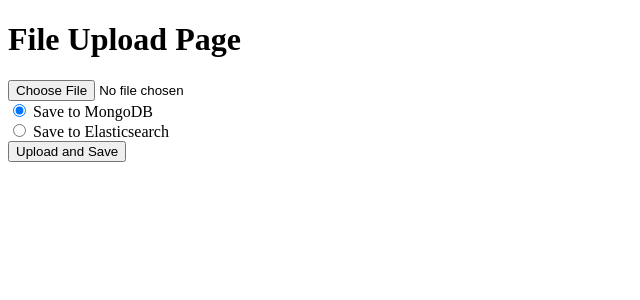
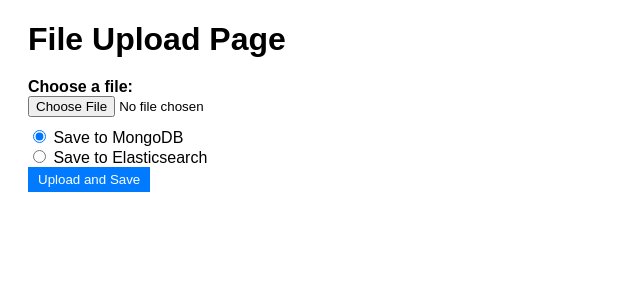
Before and after one commit to Mohammadreza-Farkhondeh/django_nosql, a Django app: template file_upload/templates/file_upload/upload_file.html in a window 1280 px wide. Shown: the top 300 px of the page, without its empty margins (0-640 px from the left). Run offline with Django 4.2, Linux system fonts and the light colour scheme; the template is opened without the code that fills it, so the values that code supplies are empty.

Commit message:
added styles to html s

```diff
--- a/file_upload/templates/file_upload/base.html
+++ b/file_upload/templates/file_upload/base.html
@@ -3,11 +3,20 @@
 
 <head>
     <title>{% block title %}django_nosql{% endblock %}</title>
+    <style>
+        body {
+            font-family: Arial, sans-serif;
+        }
+        #content {
+            margin: 20px;
+        }
+    </style>
 </head>
-</body>
-<div id="content">
-    {% block content %}{% endblock %}
-</div>
+
+<body>
+    <div id="content">
+        {% block content %}{% endblock %}
+    </div>
 </body>
 
 </html>
--- a/file_upload/templates/file_upload/search.html
+++ b/file_upload/templates/file_upload/search.html
@@ -3,7 +3,7 @@
 {% block searchbar %}
 <form method="get">
     <label for="q">Search:</label>
-    <input type="text" name="q" value="{{ request.GET.q }}">
-    <button type="submit">Search</button>
+    <input type="text" name="q" value="{{ request.GET.q }}" style="margin-right: 10px;">
+    <button type="submit" style="background-color: #007bff; color: white; border: none; padding: 5px 10px;">Search</button>
 </form>
 {% endblock %}
--- a/file_upload/templates/file_upload/upload_file.html
+++ b/file_upload/templates/file_upload/upload_file.html
@@ -3,12 +3,13 @@
 {% block title %}Upload Page{% endblock %}
 
 {% block content %}
-    <h1>File Upload Page</h1>
+    <h1 style="margin-bottom: 20px;">File Upload Page</h1>
     <form method="post" enctype="multipart/form-data">
         {% csrf_token %}
-        <input type="file" name="file" required><br>
+        <label for="file" style="font-weight: bold;">Choose a file:</label><br>
+        <input type="file" name="file" required style="margin-bottom: 10px;"><br>
         <input type="radio" name="save_option" value="mongodb" checked> Save to MongoDB<br>
         <input type="radio" name="save_option" value="elasticsearch"> Save to Elasticsearch<br>
-        <button type="submit">Upload and Save</button>
+        <button type="submit" style="background-color: #007bff; color: white; border: none; padding: 5px 10px;">Upload and Save</button>
     </form>
 {% endblock %}
```
Also changed, not shown: file_upload/templates/file_upload/crud_page.html (+14 -8 lines).
